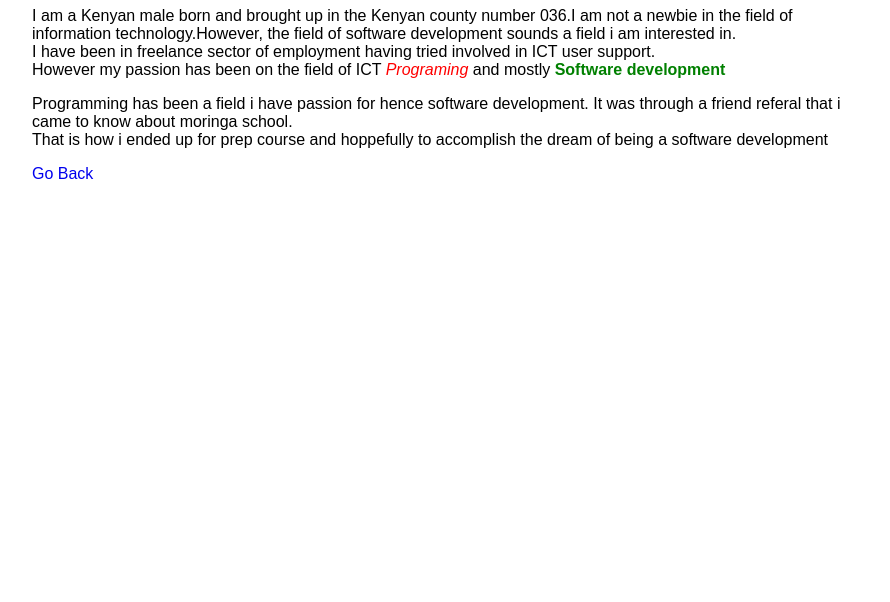
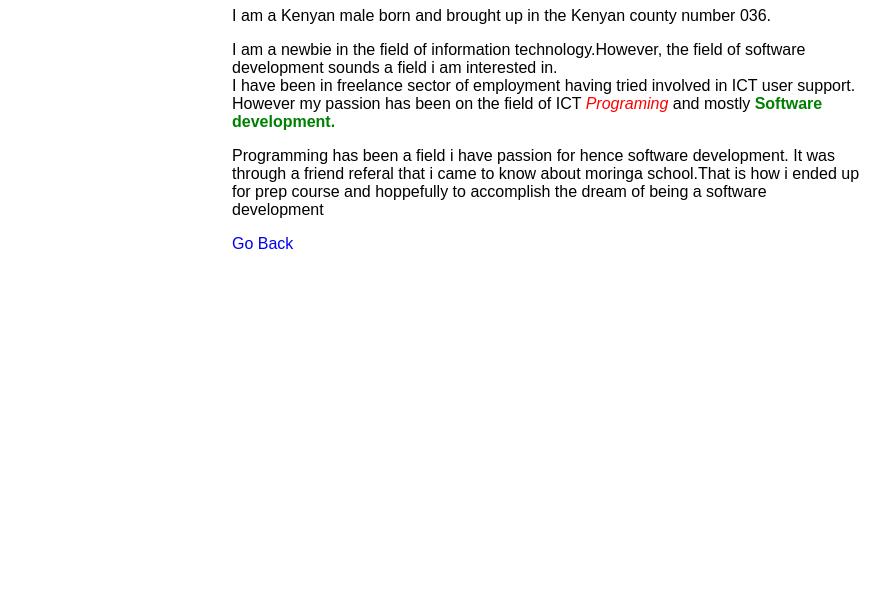
Before and after one commit to hlangat/itshillary., a plain HTML site: page about.html in a window 1280 px wide. Shown: the part 198-800 px from the top of the page, without its empty margins (193-1083 px from the left). Drawn offline with Linux system fonts and the light colour scheme.

Commit message:
updating the changes to index

```diff
--- a/about.html
+++ b/about.html
@@ -13,9 +13,10 @@
   <h1>MySelf!</h1>
 
 <div>
-  <p>I am a Kenyan male born and brought up in the Kenyan county number 036.I am not a newbie in the field of information technology.However, the field of  software development sounds a field i am interested in.<br> I have been in freelance sector of employment having tried involved in ICT user support.<br> However
-    my passion has been on the field of ICT <em><span>Programing</span></em> and mostly <strong><span class="span">Software development</span></strong></p><div>
-  <p>Programming has been a field i have passion for hence software development. It was through a friend referal that i came to know about  moringa school.<br>That is how i ended up for prep course and hoppefully to accomplish the dream of being a software development</p>
+  <p>I am a Kenyan male born and brought up in the Kenyan county number 036.</dv>
+    <div>I am  a newbie in the field of information technology.However, the field of  software development sounds a field i am interested in.</div> I have been in freelance sector of employment having tried involved in ICT user support.<br> However
+    my passion has been on the field of ICT <em><span>Programing</span></em> and mostly <strong><span class="span">Software development.</span></strong></p><div>
+  <p>Programming has been a field i have passion for hence software development. It was through a friend referal that i came to know about  moringa school.That is how i ended up for prep course and hoppefully to accomplish the dream of being a software development</p>
 
   <a href="index.html">Go Back</a>
 </body>
--- a/css/itshillary.css
+++ b/css/itshillary.css
@@ -2,10 +2,11 @@
 
 body{
   font-family: fantasy;
+  margin: auto;
   margin-top: 100px;
   margin-bottom: 100px;
   margin-right: 200px;
-  margin-left: 200px;
+  margin-left: 400px;
   background-color: margenta;
   border-style: hidden;
   padding: 25px;
```
Also changed, not shown: index.html (+6 -0 lines).
